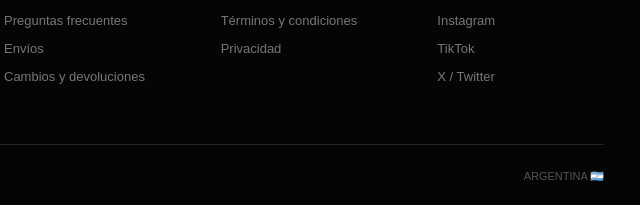
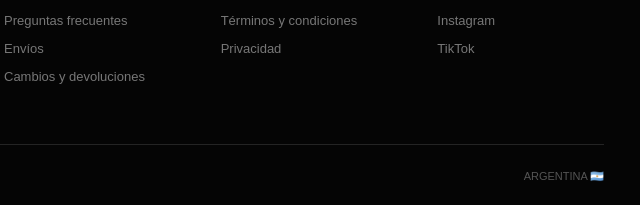
Before and after one commit to Mateoo-777/urban-street, a plain HTML site: page index.html in a window 1280 px wide. Shown: the part 3096-3301 px from the top of the page, 636-1276 px from the left. Drawn offline with Linux system fonts and the light colour scheme; no server answers.

```diff
--- a/index.html
+++ b/index.html
@@ -684,7 +684,6 @@
 
                 <a href="#">Instagram</a>
                 <a href="#">TikTok</a>
-                <a href="#">X / Twitter</a>
 
             </div>
 
```
